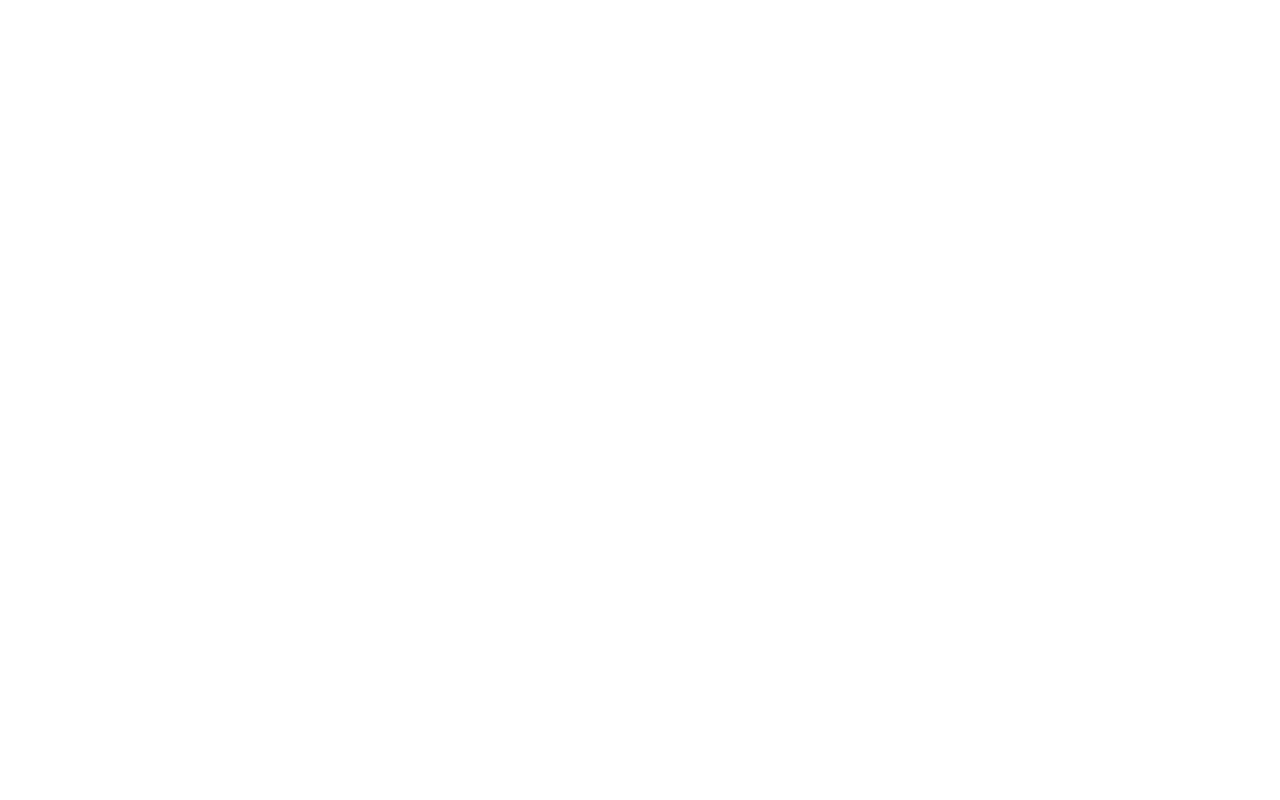
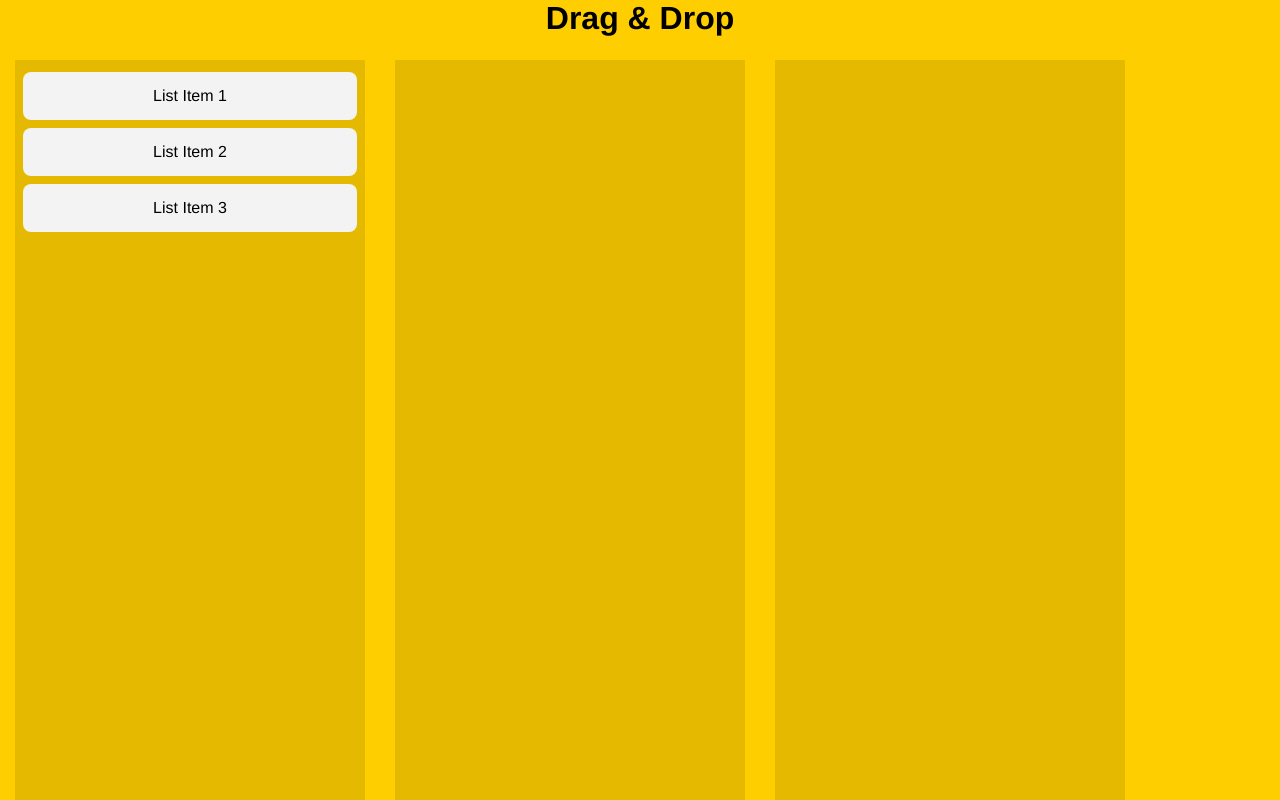
Before and after one commit to ItaMus90/drag_and_drop_js_v1, a plain HTML site: page index.html in a window 1280 px wide. Drawn offline with Linux system fonts and the light colour scheme.

Commit message:
drag and drop css

```diff
--- a/index.html
+++ b/index.html
@@ -4,9 +4,30 @@
     <meta charset="UTF-8">
     <meta name="viewport" content="width=device-width, initial-scale=1.0">
     <meta http-equiv="X-UA-Compatible" content="ie=edge">
-    <title>Document</title>
+    <title>Drag & Drop</title>
+
+    <link rel="stylesheet" href="style.css">
 </head>
 <body>
 
+    <div class="app">
+
+        <header>
+            <h1>Drag & Drop</h1>
+        </header>
+        <div class="lists">
+
+            <div class="list">
+                <div class="list-item" draggable="true">List Item 1</div>
+                <div class="list-item" draggable="true">List Item 2</div>
+                <div class="list-item" draggable="true">List Item 3</div>
+            </div>
+            <div class="list"></div>
+            <div class="list"></div>
+
+        </div><!--lists-->
+
+    </div><!--app-->
+
 </body>
 </html>
--- a/style.css
+++ b/style.css
@@ -0,0 +1,75 @@
+* {
+
+    margin: 0;
+    padding: 0;
+    box-sizing: border-box;
+
+}
+
+body{
+
+    background-color: #ffce00;
+    font-family: 'Rorboto', 'Helvetica', sans-serif;
+
+}
+
+.app {
+
+    display: flex;
+    flex-flow: column;
+
+    width: 100vw;
+    height: 100vh;
+
+}
+
+header{
+
+    display: flex;
+    justify-content: center;
+    text-align: center;
+    height: 60px;
+
+}
+
+
+.lists{
+
+    display: flex;
+    flex: 1;
+    width: 100%;
+    overflow-x: scroll;
+
+}
+
+.lists .list{
+
+    display: flex;
+    flex-flow: column;
+    flex: 1;
+
+    width: 100%;
+    min-width: 250px;
+    max-width: 350px;
+    height: 100%;
+    min-height: 150px;
+
+    background-color: rgba(0, 0, 0, 0.1);
+
+    margin: 0 15px;
+    padding: 8px;
+
+    transition: all 0.2s linear;
+
+}
+
+
+.lists .list .list-item{
+
+    background-color: #f3f3f3;
+    border-radius: 8px;
+    padding: 15px 20px;
+    text-align: center;
+    margin: 4px 0px;
+
+}
```
